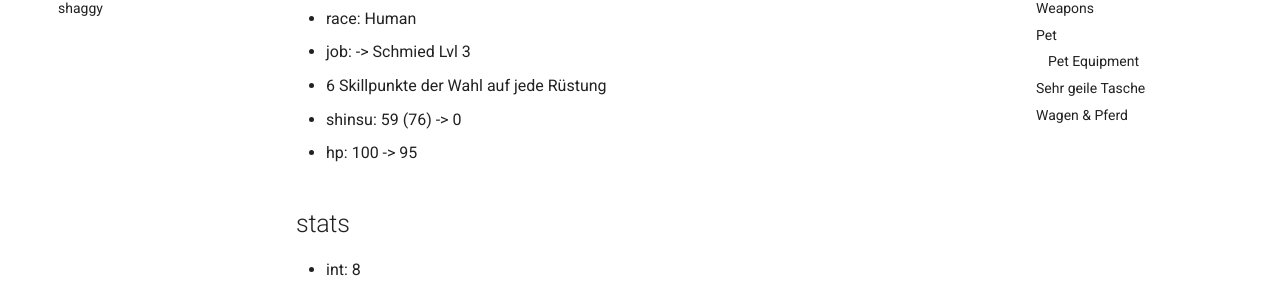
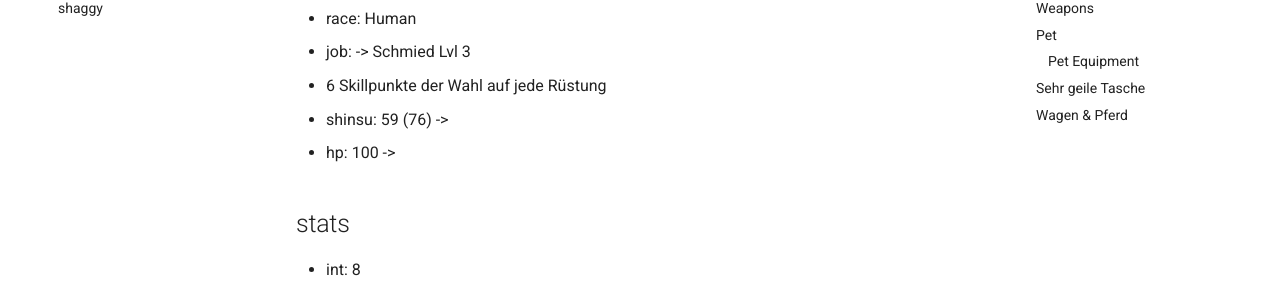
Before and after one commit to mkdocs-pnp/avalon, an MkDocs documentation site: the page built from docs/character/attonitus_fulgur.md, in a window 1280 px wide and 900 px high. Shown: the part 292-585 px from the top of the window. Built offline with MkDocs 1.6.1 and Material for MkDocs 9.7.7, drawn with Linux system fonts in a browser that asks for light colours.

Commit message:
Update attonitus_fulgur.md

```diff
--- a/docs/character/attonitus_fulgur.md
+++ b/docs/character/attonitus_fulgur.md
@@ -7,8 +7,8 @@
 * race: Human
 * job: -> Schmied Lvl 3
   * 6 Skillpunkte der Wahl auf jede Rüstung
-* shinsu: 59 (76) -> 0
-* hp: 100 -> 95
+* shinsu: 59 (76) ->
+* hp: 100 ->
 
 ## stats
 
```
